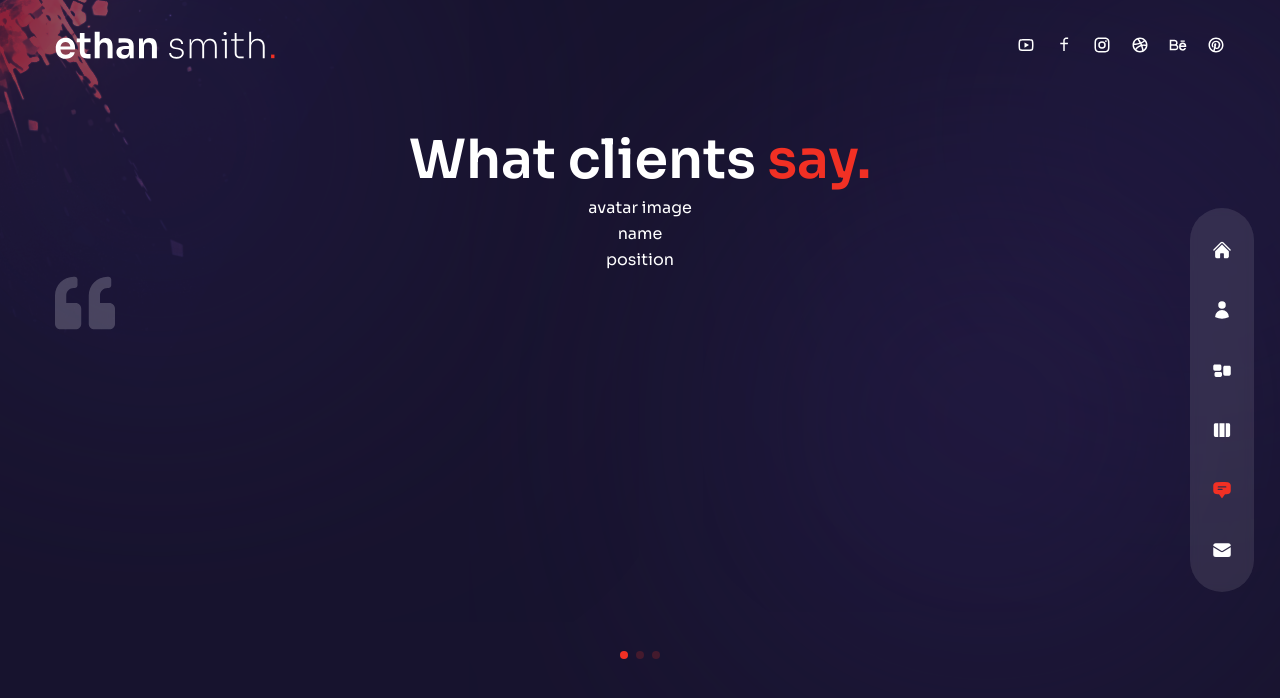
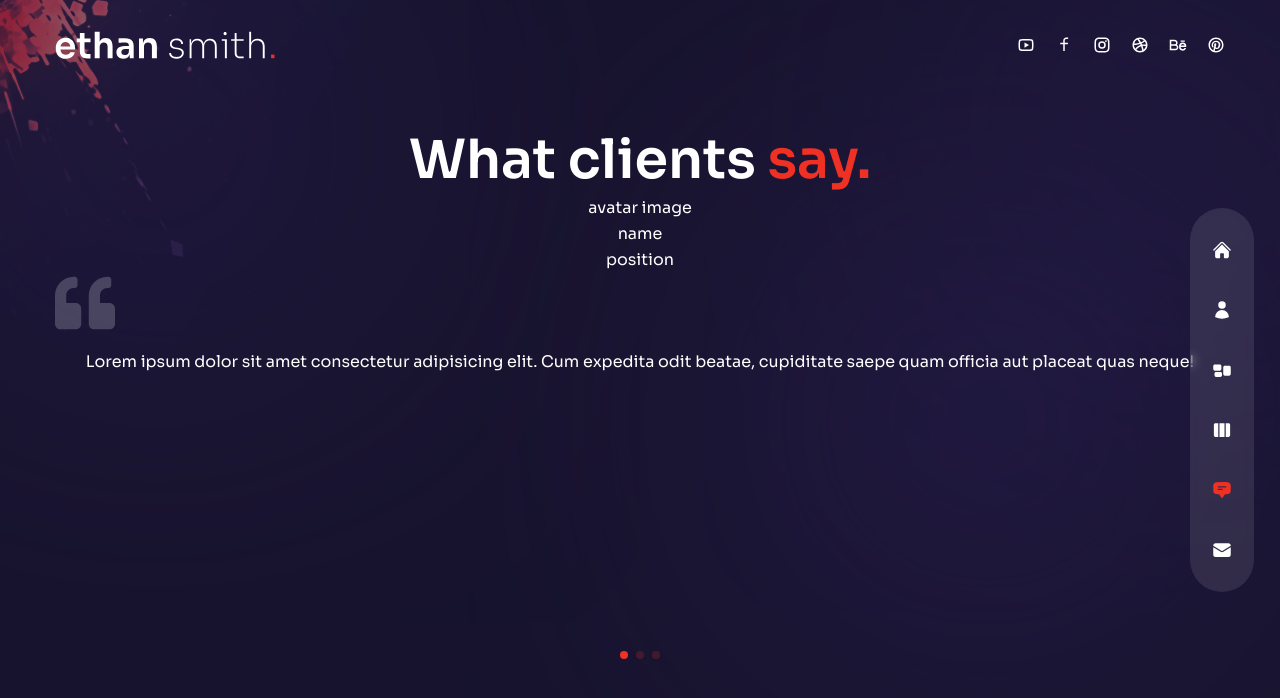
Before and after one commit to erickdc7/react-portfolio-2, a Next.js app: page /testimonials in a window 1280 px wide. Shown: the top 698 px of the page. Built offline with nearby package versions, Linux system fonts and the light colour scheme.

Commit message:
add text

```diff
--- a/components/TestimonialSlider.js
+++ b/components/TestimonialSlider.js
@@ -74,7 +74,7 @@ const TestimonialSlider = () => {
                   </div>
                   {/* Message */}
                   <div>
-
+                    {person.message}
                   </div>
                 </div>
               </div>
```
